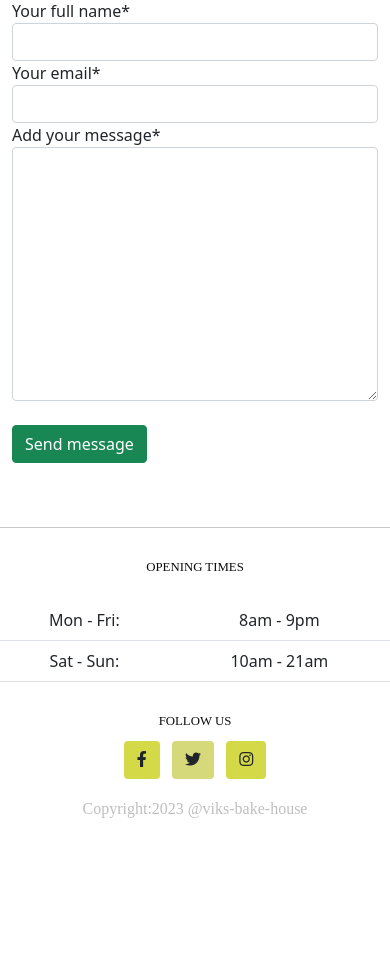
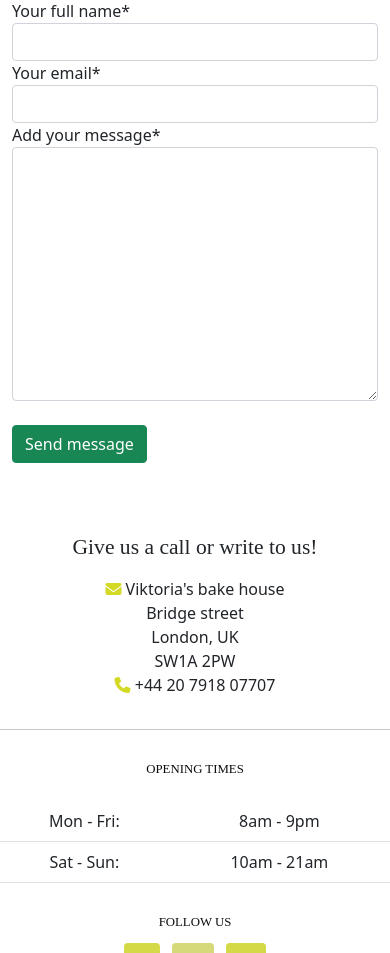
Before and after one commit to Christoph33one/viks-bakery, a Django app: page /contact/contact/ in a window 390 px wide. Shown: the part 773-1726 px from the top of the page. Before the commit the page ends 1591 px from the top, so only its background shows below. Run offline with Django 3.2, Linux system fonts and the light colour scheme; some libraries are stand-ins or nearby versions.

Commit message:
added address and contact number to contact page.

```diff
--- a/templates/contact.html
+++ b/templates/contact.html
@@ -25,7 +25,6 @@
                 </button>
             </form>
         </div>
-
         <!--Message handler for when user submits a message-->
         {% if messages %}
         <ul class="messages">
@@ -37,6 +36,23 @@
     </div>
 </div>
 
+<div class="container-fluid mt-3">
+    <div class="row d-flex justify-content-center">
+        <div class="col-sm-8">
+            <h4 class="text-center mt-2 mb-3 ">Give us a call or write to us!</h4>
+            <p class="text-center contact-form-header">
+                <i class="fa-solid fa-envelope" style="color: #D3D925;"></i>
+                Viktoria's bake house <br>
+                Bridge street <br>
+                London, UK <br>
+                SW1A 2PW <br>
+                <i class="fa-solid fa-phone" style="color: #D3D925;" ></i>
+                +44 20 7918 07707
+            </p>
+        </div>
+    </div>
+</div>
+
 
 
 
```
Also changed, not shown: README.md.
